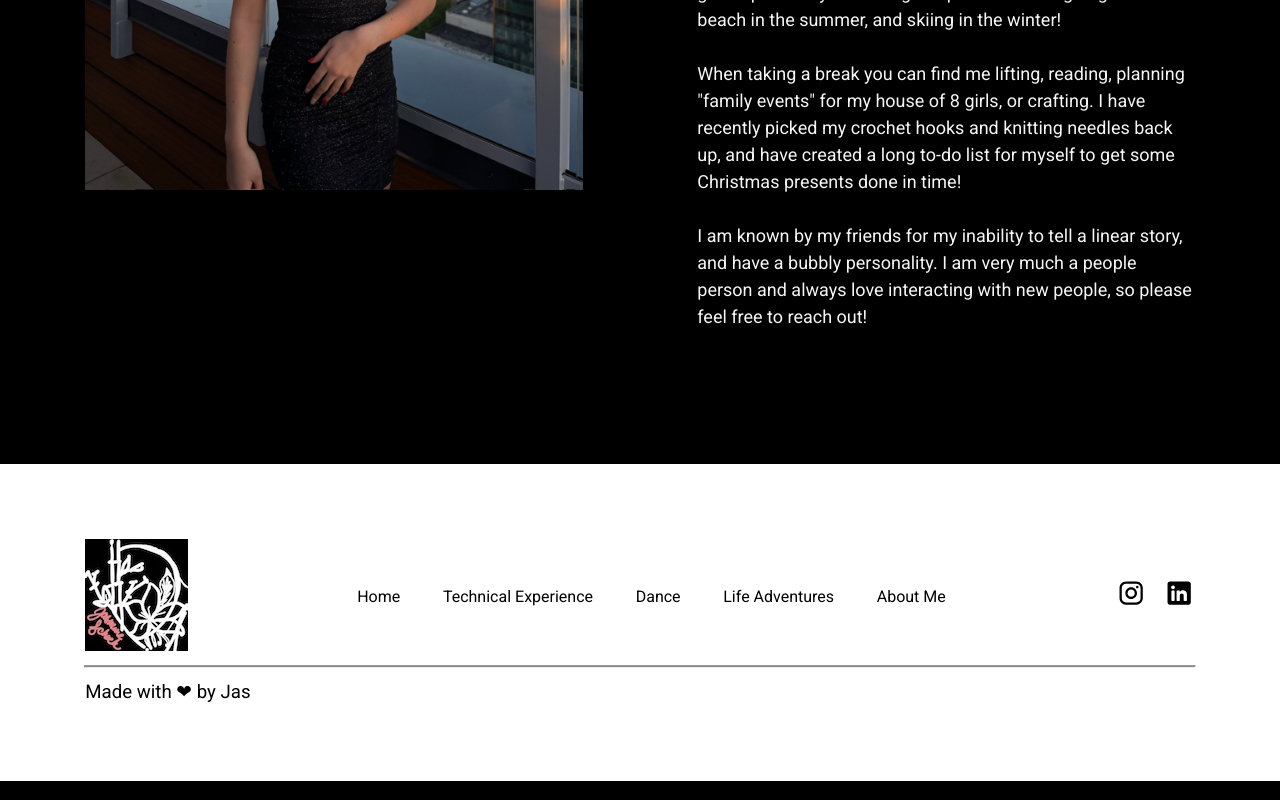
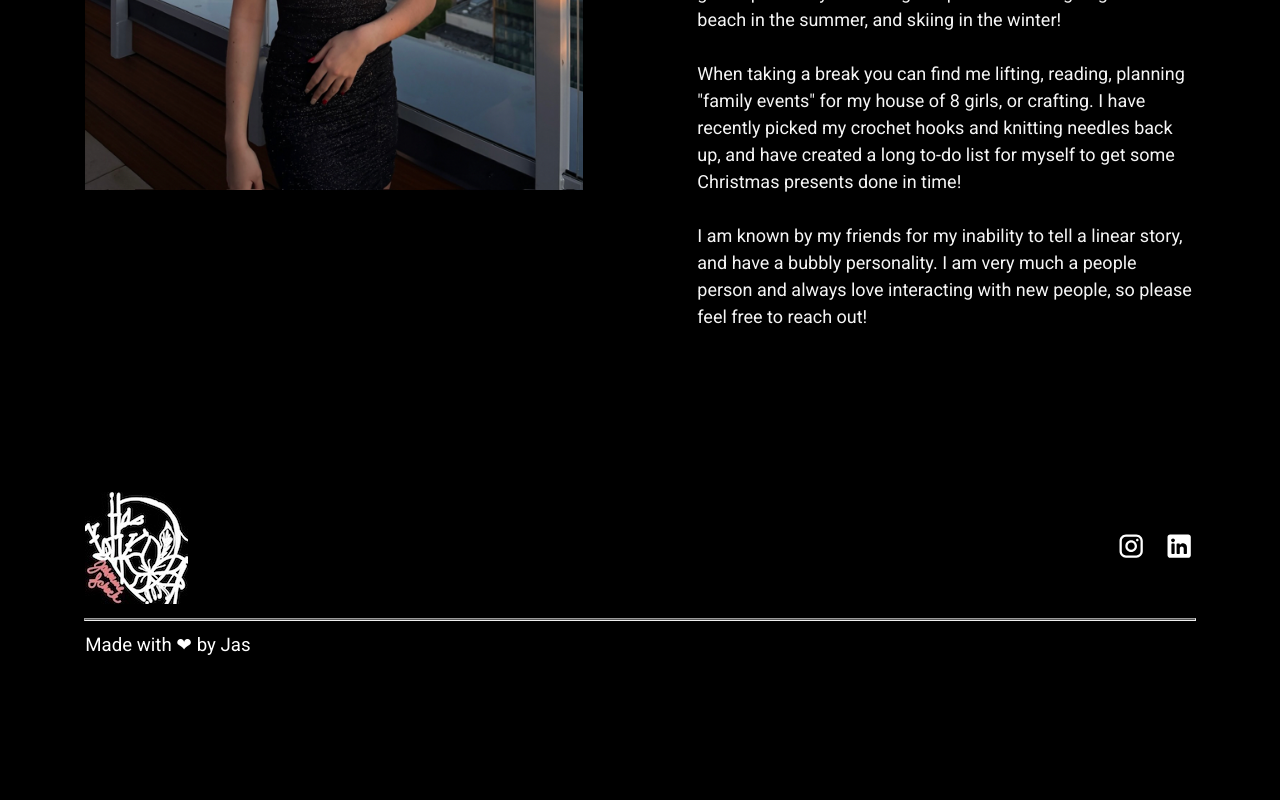
Before and after one commit to jasmine-schoch/jasmine-schoch.github.io, a React (Create React App) app: page / in a window 1280 px wide. Shown: the part 2742-3542 px from the top of the page. After the commit the page ends 3429 px from the top, so only its background shows below. Built offline with nearby package versions, Linux system fonts and the light colour scheme.

Commit message:
deleted links from footer + changed color

```diff
--- a/src/App.css
+++ b/src/App.css
@@ -625,10 +625,10 @@ h3 {
 /* Footer Starts */
 .footer--container {
   display: flex;
-  padding: 75px 85.333px;
+  padding: 28px 85.333px;
   flex-direction: column;
   align-items: flex-start;
-  background: var(--white);
+  background: var(--black);
   align-items: center;
   align-self: stretch;
 }
@@ -663,7 +663,7 @@ h3 {
   margin: 10px 0;
   height: 1.333px;
   width: 100%;
-  background: rgba(40, 41, 56, 0.55);
+  background: rgba(255, 255, 255, 0.35);
 }
 .footer--content--container {
   display: flex;
@@ -674,7 +674,7 @@ h3 {
   margin: 0; */
 }
 .footer--content {
-  color: var(--black);
+  color: var(--white);
   font-size: 18.667px;
   font-weight: 400;
   line-height: 28px;
@@ -809,9 +809,9 @@ h3 {
   .testimonial--section,
   .contact--section,
   .footer--container {
-    gap: 20px;
-    padding-top: 70px;
-    padding-bottom: 70px;
+    gap: 12px;
+    padding-top: 32px;
+    padding-bottom: 32px;
   }
   .about--section {
     gap: 20px;
--- a/src/Pages/Home/Footer.jsx
+++ b/src/Pages/Home/Footer.jsx
@@ -7,75 +7,6 @@ function Footer() {
       <div className="footer--link--container">
         <div>
           <img src="./img/logo-black.png" alt="Logo featuring a Jasmine flower and bamboo" />
-        </div>
-        <div className="footer--items">
-          <ul>
-            <li>
-              <Link
-                activeClass="navbar--active-content"
-                spy={true}
-                smooth={true}
-                offset={-70}
-                duration={500}
-                to="MainSection"
-                className="text-md"
-              >
-                Home
-              </Link>
-            </li>
-            <li>
-            <Link
-                activeClass="navbar--active-content"
-                spy={true}
-                smooth={true}
-                offset={-70}
-                duration={500}
-                to="MyPortfolio"
-                className="text-md"
-              >
-                Technical Experience
-              </Link>
-            </li>
-            <li>
-              <Link
-                activeClass="navbar--active-content"
-                spy={true}
-                smooth={true}
-                offset={-70}
-                duration={500}
-                to="PerformingArts"
-                className="text-md"
-              >
-                Dance
-              </Link>
-            </li>
-            <li>
-              <Link
-                activeClass="navbar--active-content"
-                spy={true}
-                smooth={true}
-                offset={-70}
-                duration={500}
-                to="LifeAdventures"
-                className="text-md"
-              >
-                Life Adventures
-              </Link>
-            </li>
-            <li>
-              <Link
-                activeClass="navbar--active-content"
-                spy={true}
-                smooth={true}
-                offset={-70}
-                duration={500}
-                to="AboutMe"
-                className="text-md"
-              >
-                About Me
-              </Link>
-            </li>
-          </ul>
         </div>
         <div className="footer--social--icon">
           <ul>
@@ -97,7 +28,7 @@ function Footer() {
                     fill-rule="evenodd"
                     clip-rule="evenodd"
                     d="M22.0001 4.65479H11.3334C7.65152 4.65479 4.66675 7.63956 4.66675 11.3215V21.9881C4.66675 25.67 7.65152 28.6548 11.3334 28.6548H22.0001C25.6819 28.6548 28.6667 25.67 28.6667 21.9881V11.3215C28.6667 7.63956 25.6819 4.65479 22.0001 4.65479ZM26.3334 21.9881C26.3261 24.3783 24.3902 26.3141 22.0001 26.3215H11.3334C8.94321 26.3141 7.0074 24.3783 7.00008 21.9881V11.3215C7.0074 8.93125 8.94321 6.99544 11.3334 6.98812H22.0001C24.3902 6.99544 26.3261 8.93125 26.3334 11.3215V21.9881ZM23.0001 11.6548C23.7365 11.6548 24.3334 11.0578 24.3334 10.3215C24.3334 9.58508 23.7365 8.98812 23.0001 8.98812C22.2637 8.98812 21.6667 9.58508 21.6667 10.3215C21.6667 11.0578 22.2637 11.6548 23.0001 11.6548ZM16.6667 10.6548C13.353 10.6548 10.6667 13.3411 10.6667 16.6548C10.6667 19.9685 13.353 22.6548 16.6667 22.6548C19.9805 22.6548 22.6667 19.9685 22.6667 16.6548C22.6703 15.0624 22.0393 13.5342 20.9133 12.4082C19.7873 11.2822 18.2591 10.6512 16.6667 10.6548ZM13.0001 16.6548C13.0001 18.6799 14.6417 20.3215 16.6667 20.3215C18.6918 20.3215 20.3334 18.6799 20.3334 16.6548C20.3334 14.6297 18.6918 12.9881 16.6667 12.9881C14.6417 12.9881 13.0001 14.6297 13.0001 16.6548Z"
-                    fill="black"
+                    fill="white"
                   />
                 </svg>
               </a>
@@ -121,7 +52,7 @@ function Footer() {
                     fill-rule="evenodd"
                     clip-rule="evenodd"
                     d="M7.33341 4.65479H26.0001C27.4729 4.65479 28.6667 5.84869 28.6667 7.32145V25.9881C28.6667 27.4609 27.4729 28.6548 26.0001 28.6548H7.33341C5.86065 28.6548 4.66675 27.4609 4.66675 25.9881V7.32145C4.66675 5.84869 5.86065 4.65479 7.33341 4.65479ZM11.3334 24.6548C11.7016 24.6548 12.0001 24.3563 12.0001 23.9881V14.6548C12.0001 14.2867 11.7016 13.9881 11.3334 13.9881H9.33342C8.96523 13.9881 8.66675 14.2867 8.66675 14.6548V23.9881C8.66675 24.3563 8.96523 24.6548 9.33342 24.6548H11.3334ZM10.3334 12.6548C9.22884 12.6548 8.33341 11.7594 8.33341 10.6548C8.33341 9.55021 9.22884 8.65479 10.3334 8.65479C11.438 8.65479 12.3334 9.55021 12.3334 10.6548C12.3334 11.7594 11.438 12.6548 10.3334 12.6548ZM24.0001 24.6548C24.3682 24.6548 24.6667 24.3563 24.6667 23.9881V17.8548C24.7101 15.7359 23.1435 13.9275 21.0401 13.6681C19.5694 13.5338 18.1445 14.2207 17.3334 15.4548V14.6548C17.3334 14.2867 17.0349 13.9881 16.6667 13.9881H14.6667C14.2986 13.9881 14.0001 14.2867 14.0001 14.6548V23.9881C14.0001 24.3563 14.2986 24.6548 14.6667 24.6548H16.6667C17.0349 24.6548 17.3334 24.3563 17.3334 23.9881V18.9881C17.3334 17.8836 18.2289 16.9881 19.3334 16.9881C20.4379 16.9881 21.3334 17.8836 21.3334 18.9881V23.9881C21.3334 24.3563 21.6319 24.6548 22.0001 24.6548H24.0001Z"
-                    fill="black"
+                    fill="white"
                   />
                 </svg>
               </a>
--- a/src/Pages/Home/Homescreen/index.jsx
+++ b/src/Pages/Home/Homescreen/index.jsx
@@ -10,6 +10,6 @@ export default function Home () {
             <Experience />
             <AboutMe />
             <Footer />
-\        </>
+        </>
     );
 }
```
